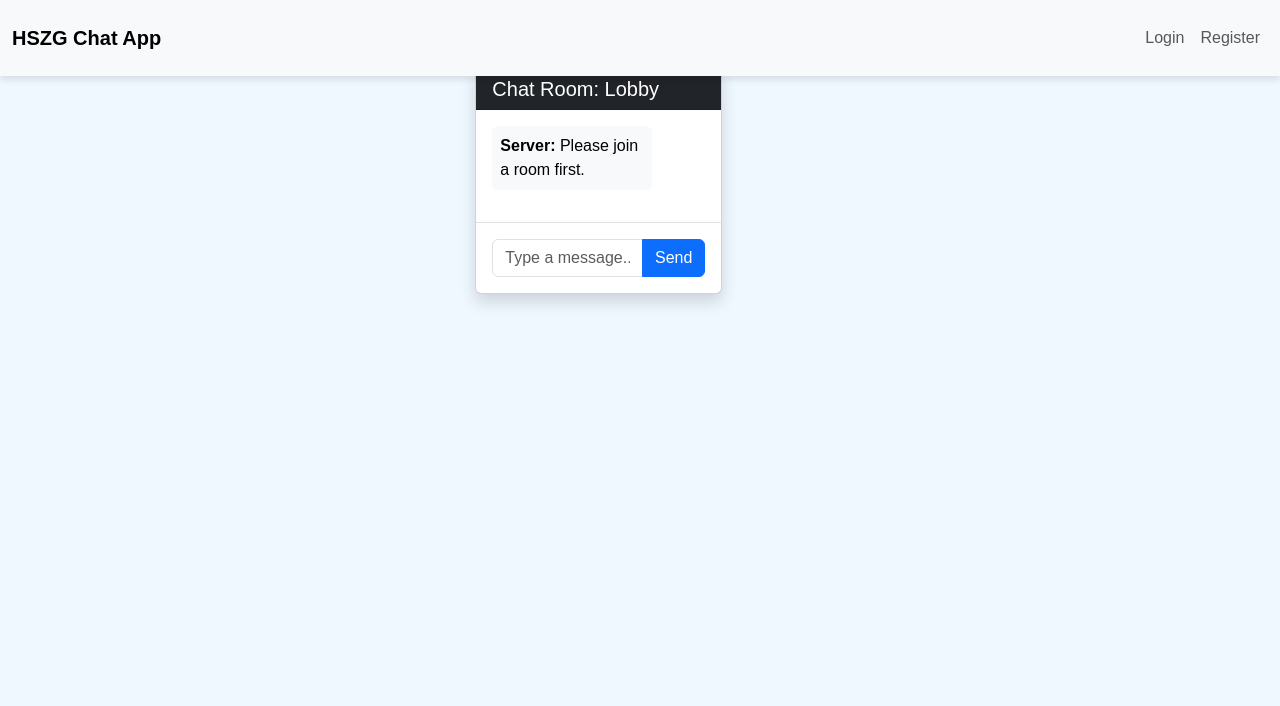
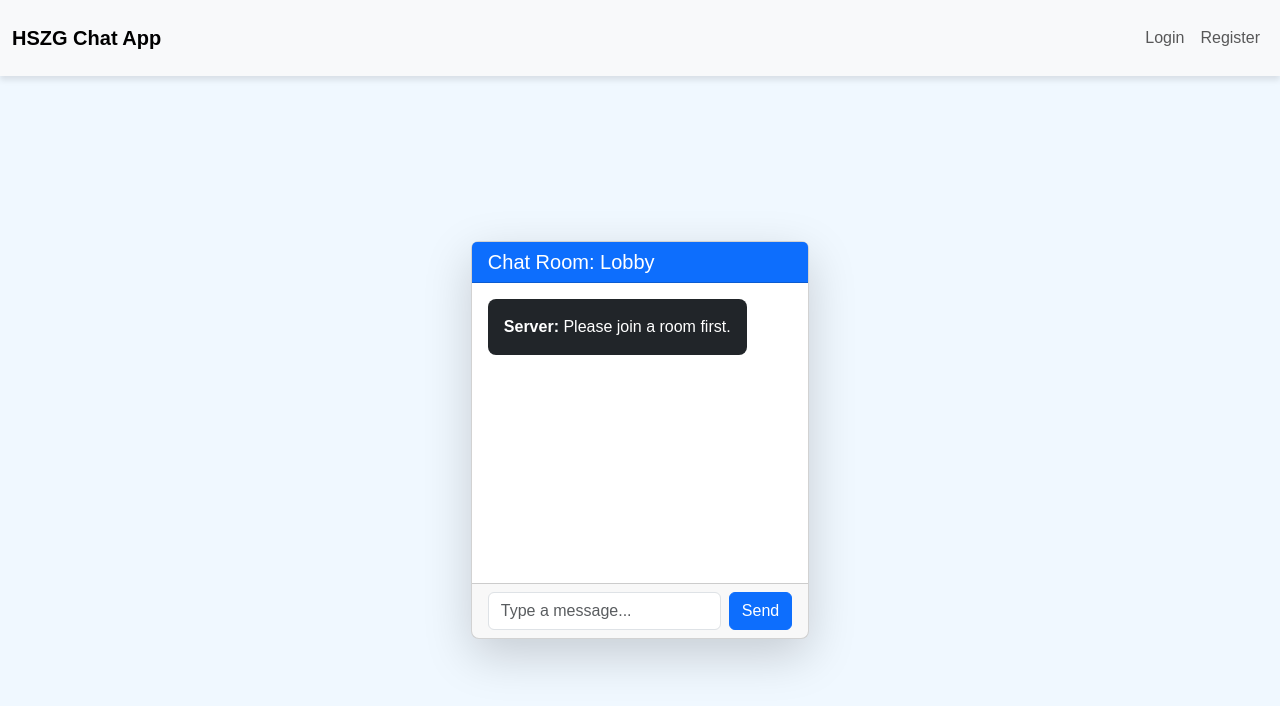
Before and after one commit to NiklasKaulfers/Chat-App-Angular, an Angular app: page /chat in a window 1280 px wide. Shown: the top 706 px of the page. Built offline with nearby package versions, Linux system fonts and the light colour scheme.

Commit message:
and another one

```diff
--- a/src/app/components/chat/chat.component.css
+++ b/src/app/components/chat/chat.component.css
@@ -1,22 +1,6 @@
-body,
-html {
-  height: 100%;
+.chat-box {
+  max-height: 400px;
+  min-height: 300px;
+  display: flex;
+  flex-direction: column;
 }
-
-.chat-container {
-  height: calc(100vh - 56px);
-}
-
-
-.chat-messages {
-  height: calc(100% - 60px);
-  overflow-y: auto;
-}
-
-.message {
-  max-width: 75%;
-}
-
-.message-input {
-  border-top: 1px solid #dee2e6;
-}
--- a/src/app/components/chat/chat.component.html
+++ b/src/app/components/chat/chat.component.html
@@ -1,43 +1,23 @@
-<div class="container-fluid chat-container">
-  <div class="row h-100">
-    <div class="col-md-9 col-12 p-0 d-flex flex-column">
-      <div class="card shadow h-90">
-        <div class="card-header bg-dark text-white d-flex justify-content-between align-items-center">
-          <h5 class="mb-0">Chat Room: {{room || 'Lobby'}}</h5>
+<div class="card shadow-lg rounded-3">
+  <div class="card-header bg-primary text-white d-flex justify-content-between align-items-center">
+    <h5 class="mb-0">Chat Room: {{ room || 'Lobby' }}</h5>
   </div>
 
-        <div class="card-body d-flex flex-column p-0 h-100 col-12">
-          <div class="chat-messages p-3 " #chatBox>
-            <div *ngFor="let msg of messages"
-                 class="message mb-3"
-                 [ngClass]="{'align-self-start': msg.sender !== user, 'align-self-end': msg.sender === user}">
-              <div [ngClass]="{'bg-light rounded p-2': msg.sender !== user, 'bg-primary text-black rounded p-2': msg.sender === user, 'bg-secondary text-black rounded p-2': msg.sender === 'Server'}">
+  <div class="card-body chat-box overflow-auto" #chatBox>
+    <div *ngFor="let msg of messages" class="mb-3 d-flex" [ngClass]="{'justify-content-end': msg.sender === user, 'justify-content-start': msg.sender !== user}">
+      <div class="p-3 rounded-3 text-white"
+           [ngClass]="{'bg-primary': msg.sender === user, 'bg-secondary': msg.sender !== user, 'bg-dark': msg.sender === 'Server'}">
         <strong>{{ msg.sender }}:</strong> {{ msg.message }}
-                <small *ngIf="msg.timestamp" class="text-muted ms-2">{{ msg.timestamp | date:'shortTime' }}</small>
+        <small *ngIf="msg.timestamp" class="d-block text-light opacity-75 text-end">{{ msg.timestamp | date:'shortTime' }}</small>
       </div>
     </div>
   </div>
 
-          <div class="p-2 ms-3" *ngIf="someoneTyping">
-            <small class="text-muted fst-italic">Someone is typing...</small>
-          </div>
-
-          <div class="message-input p-3 border-top mt-auto">
-            <div class="input-group">
-              <input type="text"
-                     class="form-control"
-                     placeholder="Type a message..."
-                     [(ngModel)]="userInput"
-                     (keyup)="onTyping(true)"
-                     (keyup.enter)="sendMessage()"
-                     (blur)="onTyping(false)">
+  <div class="card-footer d-flex gap-2">
+    <input type="text" class="form-control" placeholder="Type a message..." [(ngModel)]="userInput"
+           (keyup.enter)="sendMessage()" (keyup)="onTyping(true)" (blur)="onTyping(false)">
     <button class="btn btn-primary" (click)="sendMessage()">
-                <i class="bi bi-send-fill"></i> Send
+      <i class="bi bi-send"></i> Send
     </button>
   </div>
 </div>
-        </div>
-      </div>
-    </div>
-  </div>
-</div>
```
Lines whose indentation alone changed are shown as unchanged.
